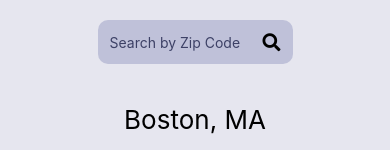
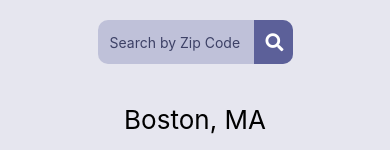
Before and after one commit to alexcw08/Weather-Application, a React Native app: screen / in a window 390 px wide. Shown: the top 150 px of the page. Built offline with nearby package versions, Linux system fonts and the light colour scheme; no server answers.

Commit message:
Update styling.

```diff
--- a/components/SearchBar.jsx
+++ b/components/SearchBar.jsx
@@ -33,11 +33,22 @@ export default function SearchBar({ setZipCode }) {
           value={userInput}
           onChangeText={(text) => setUserInput(text)}
           onSubmitEditing={handleSearch}
-          style={{ width: "80%" }}
+          style={{ width: "80%", padding: 12 }}
           maxLength={5}
         />
-        <TouchableOpacity onPress={handleSearch}>
-          <FontAwesome5 name="search" size={18} color="black" />
+        <TouchableOpacity
+          onPress={handleSearch}
+          style={{
+            backgroundColor: "#5C6099",
+            height: "100%",
+            width: "20%",
+            // borderRadius: 10,
+            borderTopEndRadius: 10,
+            borderBottomEndRadius: 10,
+            padding: 12,
+          }}
+        >
+          <FontAwesome5 name="search" size={18} color="white" />
         </TouchableOpacity>
       </View>
     </View>
@@ -56,7 +67,7 @@ const styles = StyleSheet.create({
     width: "50%",
     backgroundColor: "#BFC1D9",
     flexDirection: "row",
-    padding: 12,
+    // padding: 12,
     borderRadius: 10,
     borderWidth: 0,
     borderColor: "#E9ECEF",
```
